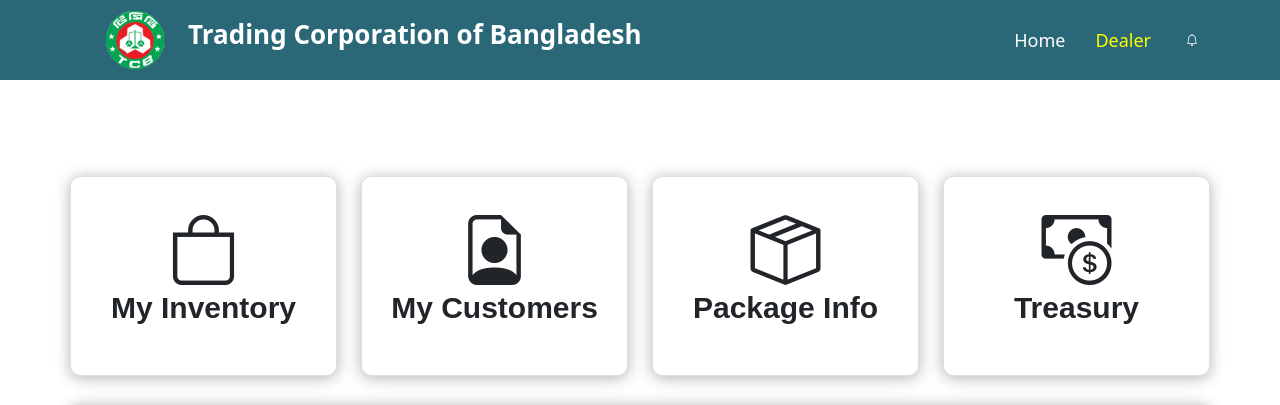
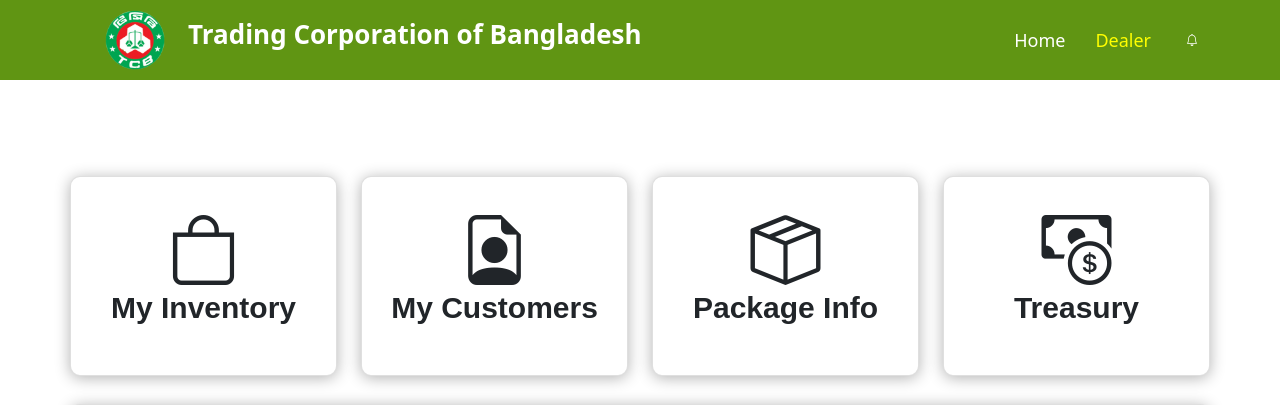
Before and after one commit to taus-if/TCB-Goods-Distribution-System, a PHP site: page /FrontEnd/dealer2.html in a window 1280 px wide. Shown: the top 405 px of the page. Run offline with PHP 8.4, Linux system fonts and the light colour scheme; some libraries are stand-ins or nearby versions.

Commit message:
some color change

```diff
--- a/FrontEnd/assets/css/style.css
+++ b/FrontEnd/assets/css/style.css
@@ -228,7 +228,8 @@
   z-index: 997;
   transition: all 0.5s;
   /* background: rgba(0, 0, 0, 1); */
-  background: #2A6877;
+  background: #609513;
+  /*background: #2A6877 */
 }
 #header.header-scrolled {
   background: rgba(0, 0, 0, 0.8);
@@ -2531,7 +2532,9 @@
   transform: scale(0.9, 0.9);
   box-shadow: 5px 5px 30px 15px rgba(0,0,0,0.25),
     -5px -5px 30px 15px rgba(0,0,0,0.22);
-  background-color: #2A6877;
+    background-color:#609513;
+    /* color: red; */
+  /* background-color: #2A6877; */
   color: white;
 }
 
--- a/FrontEnd/dealer2.html
+++ b/FrontEnd/dealer2.html
@@ -25,6 +25,7 @@
   <link href="assets/vendor/boxicons/css/boxicons.min.css" rel="stylesheet">
   <link href="assets/vendor/glightbox/css/glightbox.min.css" rel="stylesheet">
   <link href="assets/vendor/swiper/swiper-bundle.min.css" rel="stylesheet">
+
 
   <!-- Template Main CSS File -->
   <link href="assets/css/style.css" rel="stylesheet">
@@ -65,9 +66,8 @@
             <li><a class="nav-link scrollto active" href="dealer.html">Dealer</a></li>
             <!-- <li><a class="nav-link scrollto" href="">Notification</a></li> -->
             <li class="nav-item dropdown notification">
-              <a class="nav-link nav-icons" href="#" id="navbarDropdownMenuLink1" data-toggle="dropdown"
-                aria-haspopup="true" aria-expanded="false"><i class="bi bi-bell"></i> <span
-                  class="indicator"></span></a>
+              <a class="nav-link nav-icons" href="#" data-toggle="dropdown" aria-haspopup="true" aria-expanded="false">
+                <i class="bi bi-bell d-flex justify-content-center"></i> <span class="indicator"></span></a>
               <ul class="dropdown-menu dropdown-menu-right notification-dropdown">
                 <li>
                   <div class="notification-title"> Notification</div>
@@ -75,8 +75,6 @@
                     <div class="list-group">
                       <a href="#" class="list-group-item list-group-item-action">
                         <div class="notification-info">
-                          <!-- <div class="notification-list-user-img"><img src="assets/images/avatar-3.jpg" alt=""
-                              class="user-avatar-md rounded-circle"></div> -->
                           <div class="notification-list-user-block"><span class="notification-list-user-name">Rice &
                               potato
                             </span>Request are sent.
@@ -96,71 +94,6 @@
           </ul>
           <i class="bi bi-list mobile-nav-toggle"></i>
         </nav><!-- .navbar -->
-
-        <!-- </div>
-      <div class="dashboard-header">
-        <nav class="navbar navbar-expand-lg bg-white fixed-top">
-          <a class="navbar-brand" href="index.html">VKHS</a>
-          <button class="navbar-toggler" type="button" data-toggle="collapse" data-target="#navbarSupportedContent"
-            aria-controls="navbarSupportedContent" aria-expanded="false" aria-label="Toggle navigation">
-            <span class="navbar-toggler-icon"></span>
-          </button>
-          <div class="collapse navbar-collapse " id="navbarSupportedContent">
-            <ul class="navbar-nav ml-auto navbar-right-top">
-              <li class="nav-item">
-                <div id="custom-search" class="top-search-bar">
-                  <input class="form-control" type="text" placeholder="Search..">
-                </div>
-              </li>
-              <li class="nav-item dropdown notification">
-                <a class="nav-link nav-icons" href="#" id="navbarDropdownMenuLink1" data-toggle="dropdown"
-                  aria-haspopup="true" aria-expanded="false"><i class="fas fa-fw fa-bell"></i> <span
-                    class="indicator"></span></a>
-                <ul class="dropdown-menu dropdown-menu-right notification-dropdown">
-                  <li>
-                    <div class="notification-title"> Notification</div>
-                    <div class="notification-list">
-                      <div class="list-group">
-                        <a href="#" class="list-group-item list-group-item-action">
-                          <div class="notification-info">
-                            <div class="notification-list-user-img"><img src="assets/images/avatar-3.jpg" alt=""
-                                class="user-avatar-md rounded-circle"></div>
-                            <div class="notification-list-user-block"><span class="notification-list-user-name">9 Sig Bn
-                              </span>has completed Kill House Fire
-                              <div class="notification-date">2 days ago</div>
-                            </div>
-                          </div>
-                        </a>
-                      </div>
-                    </div>
-                  </li>
-                  <li>
-                    <div class="list-footer"> <a href="#">View all notifications</a></div>
-                  </li>
-                </ul>
-              </li>
-
-              <li class="nav-item dropdown nav-user">
-                <a class="nav-link nav-user-img" href="#" id="navbarDropdownMenuLink2" data-toggle="dropdown"
-                  aria-haspopup="true" aria-expanded="false"><img src="assets/images/avatar-1.jpg" alt=""
-                    class="user-avatar-md rounded-circle"></a>
-                <div class="dropdown-menu dropdown-menu-right nav-user-dropdown"
-                  aria-labelledby="navbarDropdownMenuLink2">
-                  <div class="nav-user-info">
-                    <h5 class="mb-0 text-white nav-user-name">Formation Admin </h5>
-                    <span class="status"></span><span class="ml-2">Available</span>
-                  </div>
-                  <a class="dropdown-item" href="#"><i class="fas fa-user mr-2"></i>Account</a>
-                  <a class="dropdown-item" href="#"><i class="fas fa-cog mr-2"></i>Setting</a>
-                  <a class="dropdown-item" href="login.php"><i class="fas fa-power-off mr-2"></i>Logout</a>
-                </div>
-              </li>
-            </ul>
-          </div>
-        </nav>
-      </div> -->
-        <!-- ============================================================== -->
-        <!-- end navbar -->
     </header><!-- End Header -->
 
 
@@ -226,26 +159,6 @@
             </div>
           </div>
 
-          <!-- <div class="col-md-4 col-lg-4 ">
-          <div class="card d-flex align-items-stretch outterround">
-            <a href="admin.html" class="stretched-link"></a>
-            <i class="bi bi-bag-plus custom-icon d-flex justify-content-center"></i>
-            <div class="card_title d-flex justify-content-center">
-              <p>Add Customer</p>
-            </div>
-          </div>
-        </div>
-
-        <div class="col-md-4 col-lg-4 ">
-          <div class="card d-flex align-items-stretch outterround">
-            <a href="admin.html" class="stretched-link"></a>
-            <i class="bi bi-box-arrow-up-right custom-icon d-flex justify-content-center"></i>
-            <div class="card_title d-flex justify-content-center">
-              <p>Add Customer</p>
-            </div>
-          </div>
-        </div> -->
-
         </div>
 
       </div>
@@ -288,7 +201,7 @@
 
     <!-- Template Main JS File -->
     <script src="assets/js/main.js"></script>
-    <script src="newjs.js"></script>
+    <!-- <script src="newjs.js"></script> -->
 
   </div>
 
```
